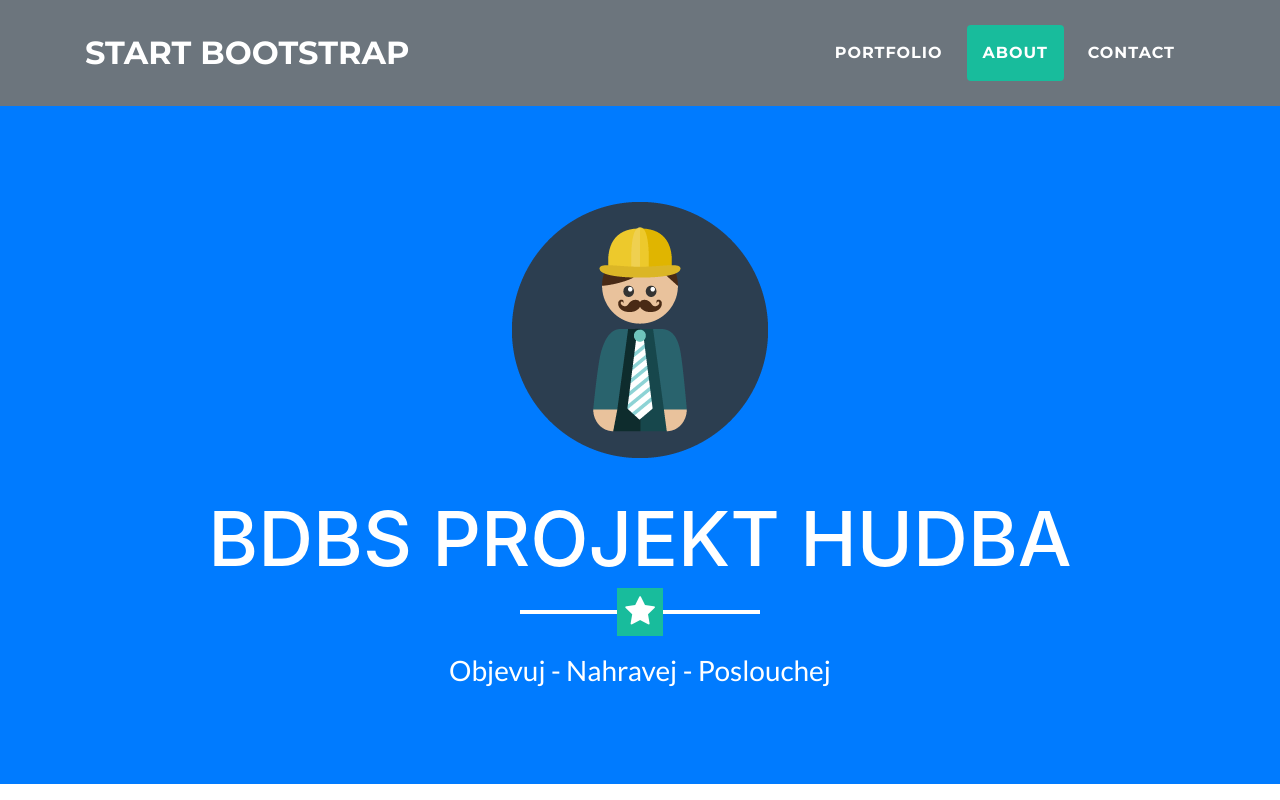
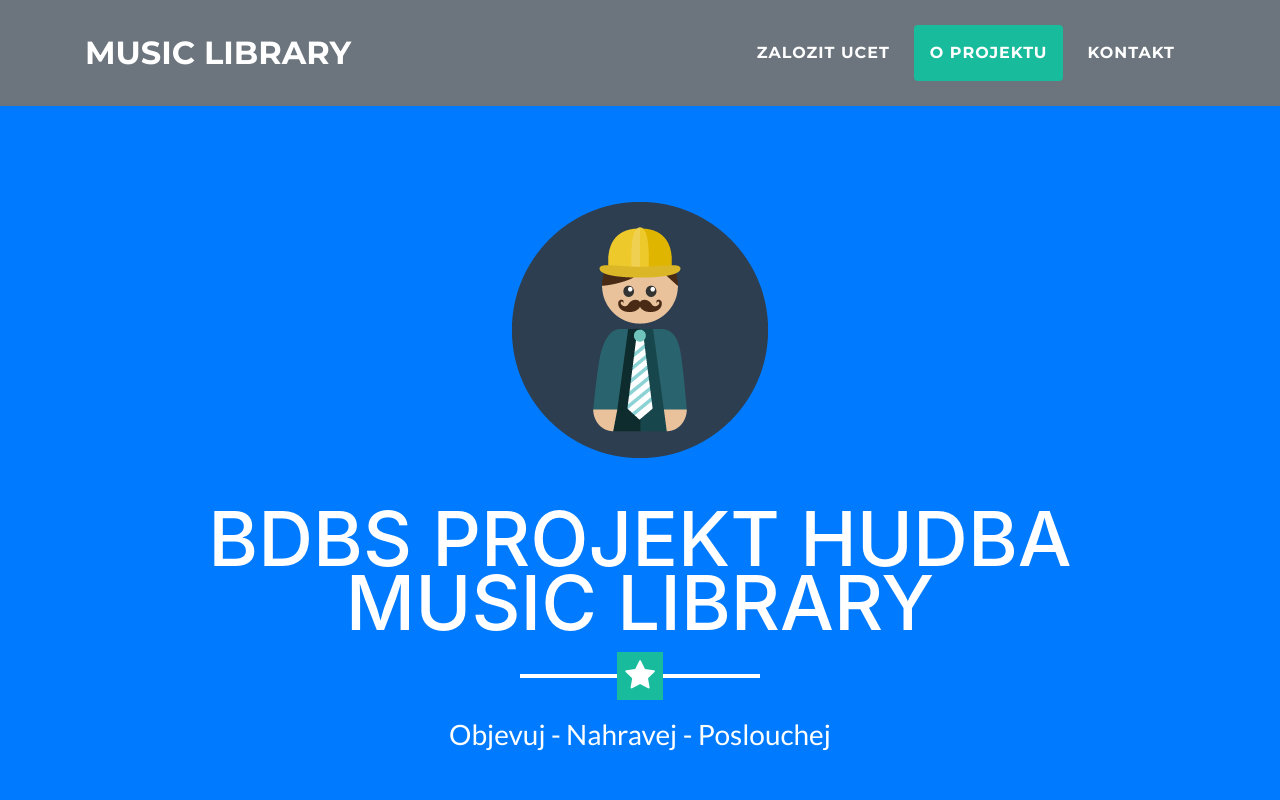
Before and after one commit to RonniePonnyTail/bdbsproject, a website with bundled scripts: page index.html in a window 1280 px wide. Shown: the top 800 px of the page. Built offline with nearby package versions, Linux system fonts and the light colour scheme.

Commit message:
hlavicka

```diff
--- a/index.html
+++ b/index.html
@@ -31,7 +31,7 @@
     <!-- Navigation -->
     <nav class="navbar navbar-expand-lg bg-secondary fixed-top text-uppercase" id="mainNav">
       <div class="container">
-        <a class="navbar-brand js-scroll-trigger" href="#page-top">Start Bootstrap</a>
+        <a class="navbar-brand js-scroll-trigger" href="#page-top">MUSIC LIBRARY</a>
         <button class="navbar-toggler navbar-toggler-right text-uppercase bg-primary text-white rounded" type="button" data-toggle="collapse" data-target="#navbarResponsive" aria-controls="navbarResponsive" aria-expanded="false" aria-label="Toggle navigation">
           Menu
           <i class="fa fa-bars"></i>
@@ -39,13 +39,13 @@
         <div class="collapse navbar-collapse" id="navbarResponsive">
           <ul class="navbar-nav ml-auto">
             <li class="nav-item mx-0 mx-lg-1">
-              <a class="nav-link py-3 px-0 px-lg-3 rounded js-scroll-trigger" href="#portfolio">Portfolio</a>
+              <a class="nav-link py-3 px-0 px-lg-3 rounded js-scroll-trigger" href="#portfolio">Zalozit ucet</a>
             </li>
             <li class="nav-item mx-0 mx-lg-1">
-              <a class="nav-link py-3 px-0 px-lg-3 rounded js-scroll-trigger" href="#about">About</a>
+              <a class="nav-link py-3 px-0 px-lg-3 rounded js-scroll-trigger" href="#about">O Projektu</a>
             </li>
             <li class="nav-item mx-0 mx-lg-1">
-              <a class="nav-link py-3 px-0 px-lg-3 rounded js-scroll-trigger" href="#contact">Contact</a>
+              <a class="nav-link py-3 px-0 px-lg-3 rounded js-scroll-trigger" href="#contact">Kontakt</a>
             </li>
           </ul>
         </div>
@@ -56,7 +56,8 @@
     <header class="masthead bg-primary text-white text-center">
       <div class="container">
         <img class="img-fluid mb-5 d-block mx-auto" src="img/profile.png" alt="">
-        <h1 class="text-uppercase mb-0">BDBS PROJEKT HUDBA</h1>
+        <h1 class="text-uppercase mb-0">BDBS PROJEKT HUDBA
+        <br>Music Library</h1>
         <hr class="star-light">
         <h2 class="font-weight-light mb-0">Objevuj - Nahravej - Poslouchej</h2>
       </div>
@@ -138,7 +139,7 @@
         <h2 class="text-center text-uppercase text-white">O tomto projektu</h2>
         <hr class="star-light mb-5">
         <div class="row">
-          <div class="col-lg-4 ml-auto">
+          <div class="col-lg-4 ml-auto" >
             <p class="lead"> Vytvoreno pro projekt predmetu BDBS
             <br> Databaze hudby
             <br> BDBS projekt 2018
```
